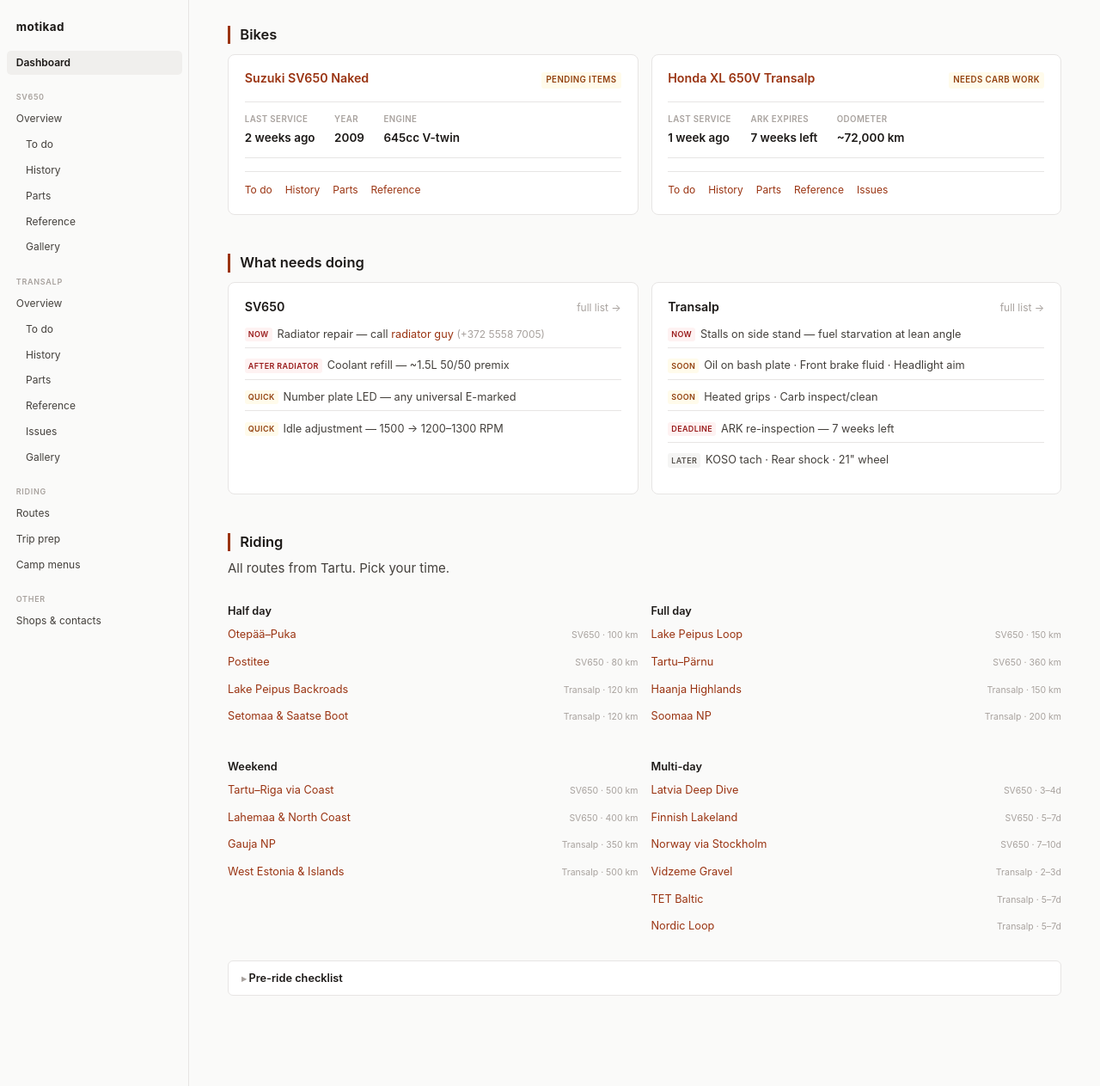
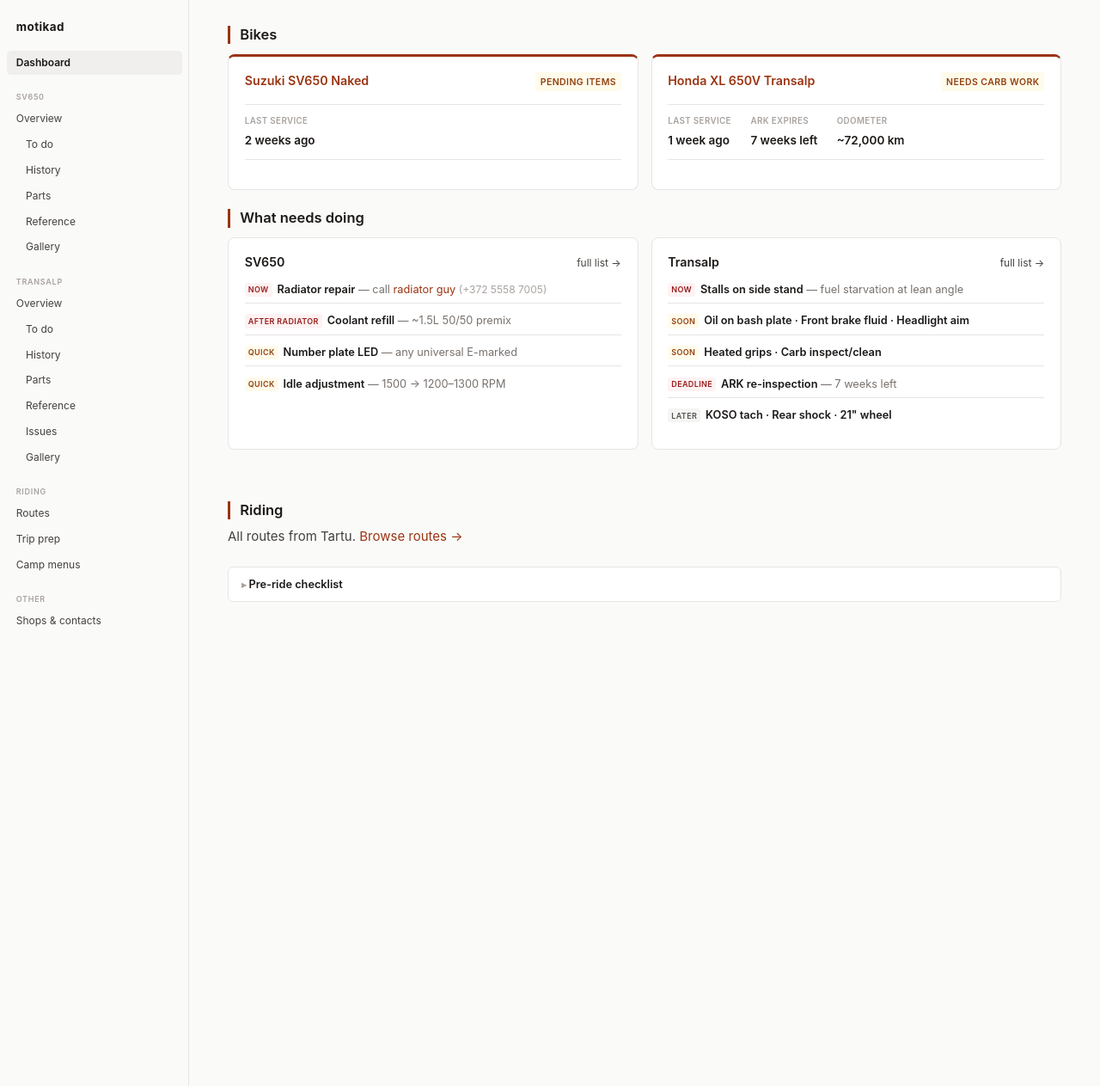
Before and after one commit to mats-johanson/motikad, a Jekyll site: the page built from index.html, in a window 1280 px wide and 1263 px high. Shown: the whole window at 86% size. Built offline with Jekyll 4.4.1, drawn with Linux system fonts in a browser that asks for light colours.

Commit message:
Rework dashboard: strip to status + action, drop route directory
Bike cards: remove static metrics (Year, Engine) and card-links
that duplicate sidebar nav. Keep only monitored values — last
service date, ARK deadline, odometer.

Todo section: add strong tags to item names, dim description text
for faster scanning.

Riding section: replace 16-route grid with single link to routes
page. Pre-ride checklist stays as the interactive widget.

CSS: accent border on bike cards, tighter bikes-to-todo spacing,
wider gap before riding section, larger badge/route-meta text.

```diff
--- a/assets/css/style.css
+++ b/assets/css/style.css
@@ -287,7 +287,7 @@
 
 .badge {
   display: inline-block;
-  font-size: 0.65rem;
+  font-size: 0.7rem;
   font-weight: 600;
   text-transform: uppercase;
   letter-spacing: 0.04em;
@@ -383,6 +383,15 @@
   font-size: 0.95rem;
 }
 
+.card-head a.meta {
+  color: var(--text-2);
+  transition: color 0.15s;
+}
+
+.card-head a.meta:hover {
+  color: var(--accent);
+}
+
 .card-links {
   display: flex;
   gap: 1rem;
@@ -418,6 +427,7 @@
 .todo-list li {
   padding: 0.4rem 0;
   font-size: 0.85rem;
+  color: #78716c;
   border-bottom: 1px solid var(--border);
   line-height: 1.5;
 }
@@ -443,7 +453,12 @@
 .route-list .meta {
   margin-left: auto;
   white-space: nowrap;
-  font-size: 0.7rem;
+  font-size: 0.75rem;
+}
+
+.section-riding h4 {
+  padding-bottom: 0.4rem;
+  border-bottom: 1px solid var(--border);
 }
 
 /* ---- Priority labels ---- */
@@ -588,6 +603,13 @@
 
 .home main section h2 {
   margin: 0 0 0.5rem;
+}
+
+.home main .section-bikes { margin-bottom: 1.5rem; }
+.home main .section-todo { margin-bottom: 4rem; }
+
+.section-bikes .card {
+  border-top: 3px solid var(--accent);
 }
 
 /* ---- Lists (markdown) ---- */
--- a/index.html
+++ b/index.html
@@ -3,7 +3,7 @@
 title: motikad
 ---
 
-<section>
+<section class="section-bikes">
   <h2>Bikes</h2>
   <div class="grid-2">
     <div class="card">
@@ -16,20 +16,6 @@
           <span class="metric-label">Last service</span>
           <span class="metric-value" data-date="2026-03-31">2026-03-31</span>
         </div>
-        <div class="metric">
-          <span class="metric-label">Year</span>
-          <span class="metric-value">2009</span>
-        </div>
-        <div class="metric">
-          <span class="metric-label">Engine</span>
-          <span class="metric-value">645cc V-twin</span>
-        </div>
-      </div>
-      <div class="card-links">
-        <a href="{{ '/bikes/suzuki-sv650/todo.html' | relative_url }}">To do</a>
-        <a href="{{ '/bikes/suzuki-sv650/history.html' | relative_url }}">History</a>
-        <a href="{{ '/bikes/suzuki-sv650/parts.html' | relative_url }}">Parts</a>
-        <a href="{{ '/bikes/suzuki-sv650/reference.html' | relative_url }}">Reference</a>
       </div>
     </div>
     <div class="card">
@@ -51,18 +37,11 @@
           <span class="metric-value">~72,000 km</span>
         </div>
       </div>
-      <div class="card-links">
-        <a href="{{ '/bikes/honda-transalp-650/todo.html' | relative_url }}">To do</a>
-        <a href="{{ '/bikes/honda-transalp-650/history.html' | relative_url }}">History</a>
-        <a href="{{ '/bikes/honda-transalp-650/parts.html' | relative_url }}">Parts</a>
-        <a href="{{ '/bikes/honda-transalp-650/reference.html' | relative_url }}">Reference</a>
-        <a href="{{ '/bikes/honda-transalp-650/issues.html' | relative_url }}">Issues</a>
-      </div>
     </div>
   </div>
 </section>
 
-<section>
+<section class="section-todo">
   <h2>What needs doing</h2>
   <div class="grid-2">
     <div class="card">
@@ -71,10 +50,10 @@
         <a href="{{ '/bikes/suzuki-sv650/todo.html' | relative_url }}" class="meta">full list →</a>
       </div>
       <ul class="todo-list">
-        <li><b class="p now">Now</b> Radiator repair — call <a href="{{ '/shops.html' | relative_url }}">radiator guy</a> <span class="meta">(+372 5558 7005)</span></li>
-        <li><b class="p now">After radiator</b> Coolant refill — ~1.5L 50/50 premix</li>
-        <li><b class="p soon">Quick</b> Number plate LED — any universal E-marked</li>
-        <li><b class="p soon">Quick</b> Idle adjustment — 1500 → 1200–1300 RPM</li>
+        <li><b class="p now">Now</b> <strong>Radiator repair</strong> — call <a href="{{ '/shops.html' | relative_url }}">radiator guy</a> <span class="meta">(+372 5558 7005)</span></li>
+        <li><b class="p now">After radiator</b> <strong>Coolant refill</strong> — ~1.5L 50/50 premix</li>
+        <li><b class="p soon">Quick</b> <strong>Number plate LED</strong> — any universal E-marked</li>
+        <li><b class="p soon">Quick</b> <strong>Idle adjustment</strong> — 1500 → 1200–1300 RPM</li>
       </ul>
     </div>
     <div class="card">
@@ -83,59 +62,19 @@
         <a href="{{ '/bikes/honda-transalp-650/todo.html' | relative_url }}" class="meta">full list →</a>
       </div>
       <ul class="todo-list">
-        <li><b class="p now">Now</b> Stalls on side stand — fuel starvation at lean angle</li>
-        <li><b class="p soon">Soon</b> Oil on bash plate · Front brake fluid · Headlight aim</li>
-        <li><b class="p soon">Soon</b> Heated grips · Carb inspect/clean</li>
-        <li><b class="p now">Deadline</b> ARK re-inspection — <span data-deadline="2026-05-31">05/2026</span></li>
-        <li><b class="p later">Later</b> KOSO tach · Rear shock · 21" wheel</li>
+        <li><b class="p now">Now</b> <strong>Stalls on side stand</strong> — fuel starvation at lean angle</li>
+        <li><b class="p soon">Soon</b> <strong>Oil on bash plate · Front brake fluid · Headlight aim</strong></li>
+        <li><b class="p soon">Soon</b> <strong>Heated grips · Carb inspect/clean</strong></li>
+        <li><b class="p now">Deadline</b> <strong>ARK re-inspection</strong> — <span data-deadline="2026-05-31">05/2026</span></li>
+        <li><b class="p later">Later</b> <strong>KOSO tach · Rear shock · 21" wheel</strong></li>
       </ul>
     </div>
   </div>
 </section>
 
-<section>
+<section class="section-riding">
   <h2>Riding</h2>
-  <p>All routes from Tartu. Pick your time.</p>
-  <div class="grid-2">
-    <div>
-      <h4>Half day</h4>
-      <ul class="route-list">
-        <li><a href="{{ '/riding/routes.html' | relative_url }}#otepääpuka-loop">Otepää–Puka</a> <span class="meta">SV650 · 100 km</span></li>
-        <li><a href="{{ '/riding/routes.html' | relative_url }}#postitee-route-15">Postitee</a> <span class="meta">SV650 · 80 km</span></li>
-        <li><a href="{{ '/riding/routes.html' | relative_url }}#lake-peipus-backroads">Lake Peipus Backroads</a> <span class="meta">Transalp · 120 km</span></li>
-        <li><a href="{{ '/riding/routes.html' | relative_url }}#setomaa--saatse-boot">Setomaa & Saatse Boot</a> <span class="meta">Transalp · 120 km</span></li>
-      </ul>
-    </div>
-    <div>
-      <h4>Full day</h4>
-      <ul class="route-list">
-        <li><a href="{{ '/riding/routes.html' | relative_url }}#lake-peipus-loop">Lake Peipus Loop</a> <span class="meta">SV650 · 150 km</span></li>
-        <li><a href="{{ '/riding/routes.html' | relative_url }}#tartupärnu-scenic">Tartu–Pärnu</a> <span class="meta">SV650 · 360 km</span></li>
-        <li><a href="{{ '/riding/routes.html' | relative_url }}#haanja-highlands">Haanja Highlands</a> <span class="meta">Transalp · 150 km</span></li>
-        <li><a href="{{ '/riding/routes.html' | relative_url }}#soomaa-national-park">Soomaa NP</a> <span class="meta">Transalp · 200 km</span></li>
-      </ul>
-    </div>
-    <div>
-      <h4>Weekend</h4>
-      <ul class="route-list">
-        <li><a href="{{ '/riding/routes.html' | relative_url }}#tarturiga-via-coast-500-km-loop">Tartu–Riga via Coast</a> <span class="meta">SV650 · 500 km</span></li>
-        <li><a href="{{ '/riding/routes.html' | relative_url }}#lahemaa--north-coast-400-km">Lahemaa & North Coast</a> <span class="meta">SV650 · 400 km</span></li>
-        <li><a href="{{ '/riding/routes.html' | relative_url }}#gauja-national-park-latvia-350-km-rt">Gauja NP</a> <span class="meta">Transalp · 350 km</span></li>
-        <li><a href="{{ '/riding/routes.html' | relative_url }}#west-estonia--islands-500-km">West Estonia & Islands</a> <span class="meta">Transalp · 500 km</span></li>
-      </ul>
-    </div>
-    <div>
-      <h4>Multi-day</h4>
-      <ul class="route-list">
-        <li><a href="{{ '/riding/routes.html' | relative_url }}#latvia-deep-dive-34-days">Latvia Deep Dive</a> <span class="meta">SV650 · 3–4d</span></li>
-        <li><a href="{{ '/riding/routes.html' | relative_url }}#finnish-lakeland--saimaa-57-days">Finnish Lakeland</a> <span class="meta">SV650 · 5–7d</span></li>
-        <li><a href="{{ '/riding/routes.html' | relative_url }}#norway-via-stockholm-710-days">Norway via Stockholm</a> <span class="meta">SV650 · 7–10d</span></li>
-        <li><a href="{{ '/riding/routes.html' | relative_url }}#vidzeme-dangerous-roads-latvia-23-days">Vidzeme Gravel</a> <span class="meta">Transalp · 2–3d</span></li>
-        <li><a href="{{ '/riding/routes.html' | relative_url }}#tet-baltic-adventure-57-days">TET Baltic</a> <span class="meta">Transalp · 5–7d</span></li>
-        <li><a href="{{ '/riding/routes.html' | relative_url }}#nordic-loop-via-finland-57-days">Nordic Loop</a> <span class="meta">Transalp · 5–7d</span></li>
-      </ul>
-    </div>
-  </div>
+  <p>All routes from Tartu. <a href="{{ '/riding/routes.html' | relative_url }}">Browse routes →</a></p>
 
   <details class="checklist">
     <summary>Pre-ride checklist</summary>
```
